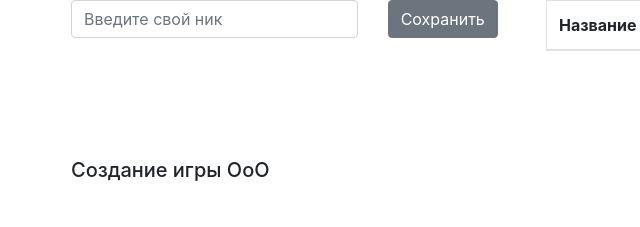
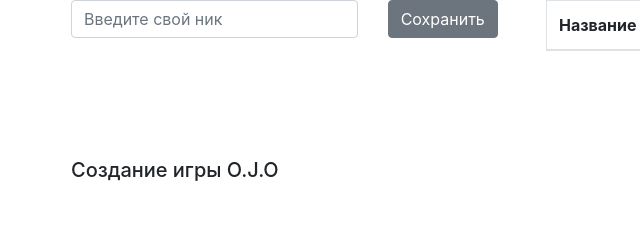
Before and after one commit to Derian50/Hex-WarS, a website: page index.html in a window 1280 px wide. Shown: the top 227 px of the page, 14-654 px from the left. Drawn offline with nearby package versions, Linux system fonts and the light colour scheme; no server answers.

Commit message:
Update index.html

```diff
--- a/index.html
+++ b/index.html
@@ -31,7 +31,7 @@
                   <p>&nbsp;</p>
                   <p>&nbsp;</p>
                   <p>&nbsp;</p>
-                  <h5>Создание игры ОоО</h5>
+                  <h5>Создание игры O.J.O</h5>
                   <p>&nbsp;</p>
                   <input id = 'inputMap' type="text" class="form-control" placeholder="Название" aria-label="Recipient's username" aria-describedby="basic-addon2">
                   <p>&nbsp;</p>
```
